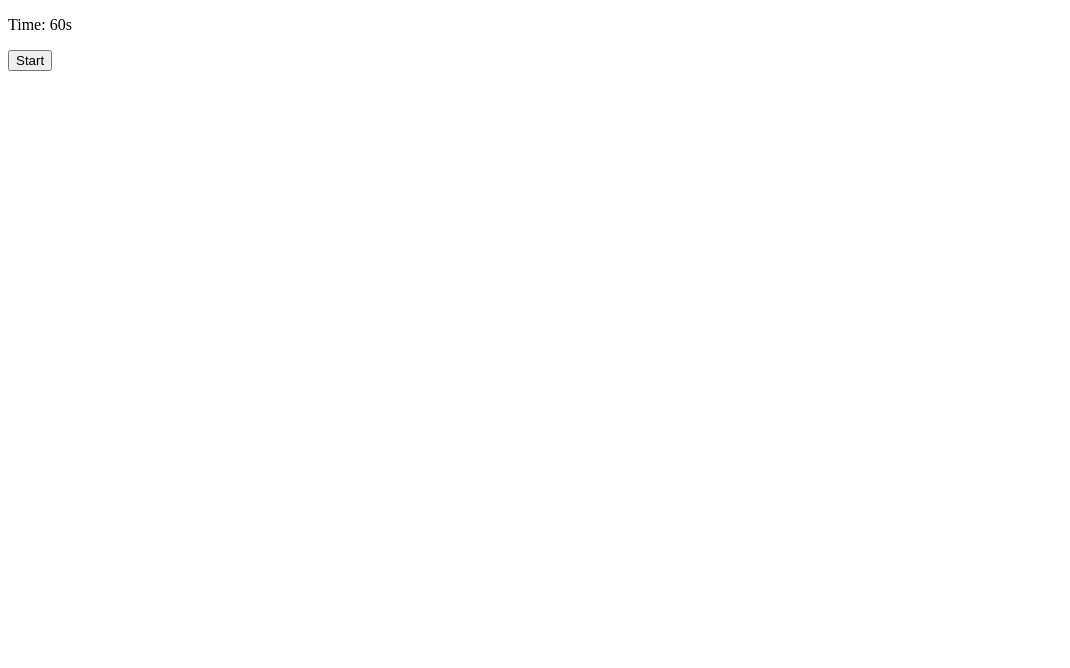
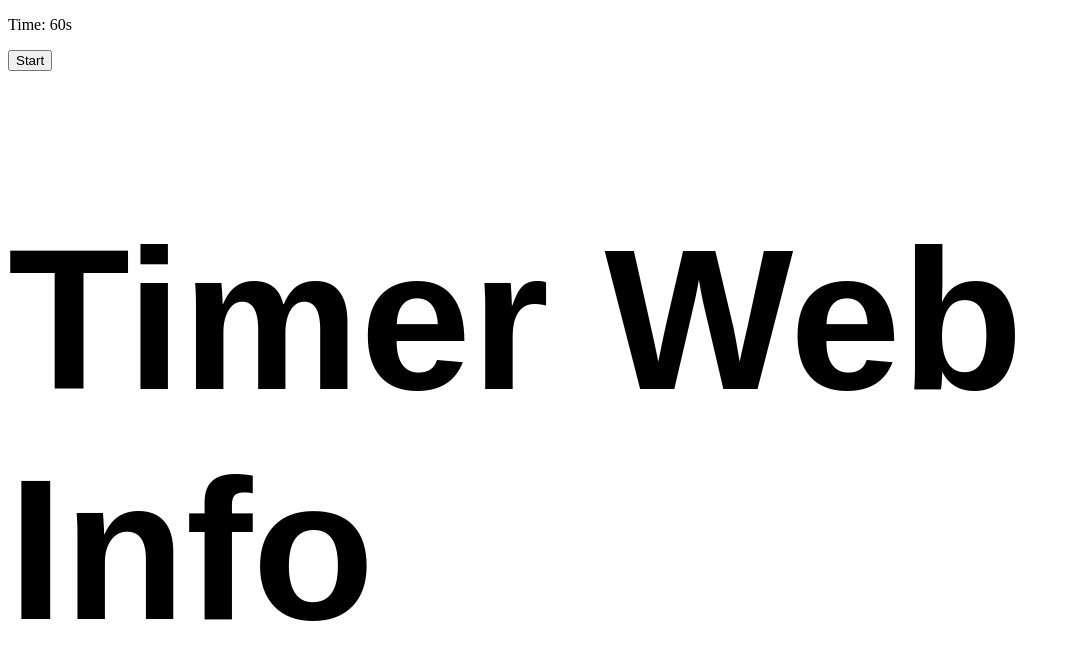
Before and after one commit to nahin113/Web-Development-Journey, a plain HTML site: page JS Projects/test.html in a window 1280 px wide. Shown: the whole page, without its empty margins (0-1070 px from the left). Drawn offline with Linux system fonts and the light colour scheme.

Commit message:
Header added

```diff
--- a/JS Projects/test.html
+++ b/JS Projects/test.html
@@ -44,7 +44,11 @@
 </head>
 <body>
     <p id="timer">Time: 60s</p>
-<button id="start">Start</button>
+    <button id="start">Start</button>
+
+    <h1 style="font-family: Arial, Helvetica, sans-serif; font-size: 200px;">Timer Web Info</h1>
+
+
 
 <script>
 let timeLeft = 60;
```
